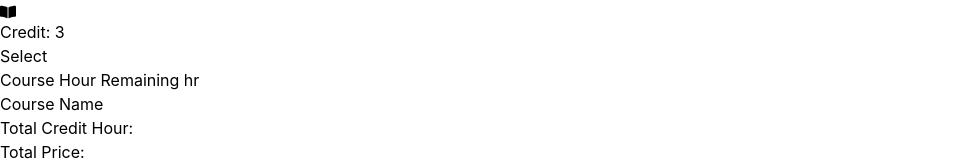
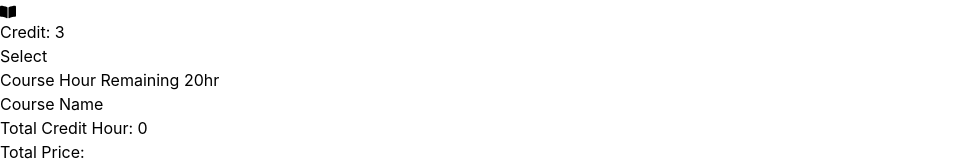
Before and after one commit to habib-153/a7-my-course-roster, a React (Vite) app: page / in a window 1280 px wide. Shown: the part 4024-4185 px from the top of the page, without its empty margins (0-958 px from the left). Built offline with nearby package versions, Linux system fonts and the light colour scheme.

Commit message:
total credit and remaining credit done

```diff
--- a/src/App.jsx
+++ b/src/App.jsx
@@ -7,14 +7,33 @@ import { useState } from 'react'
 
 function App() {
   const [courses, setAddCourse] = useState([])
+  const [addCredit, setAddCredit] = useState(0)
+  const [remainingCredit, setRemainingCredit] = useState(20)
 
   const handleAddToCart = course => {
     const isExist = courses.find((item) => item.id == course.id)
+    let temp = course?.credit;
     if(isExist){
       return alert("Already Added");
     }
-    setAddCourse([...courses, course]);
+    else{
+      // setAddCourse([...courses, course]);
+      courses.forEach((item)=>{
+        temp += item.credit;
+      });
+      const sum = 20 - temp;
+      if(sum < 0){
+        return alert("Limit shes");
+      }
+      else{
+        setAddCourse([...courses, course]);
+        setAddCredit(temp);
+        setRemainingCredit(sum);
+      }
+    }
+
  }
+
 
   return (
     <div className='max-w-6xl mx-auto mt-4'>
@@ -26,6 +45,8 @@ function App() {
 
         <Carts
         courses={courses}
+        addCredit={addCredit}
+        remainingCredit={remainingCredit}
         ></Carts>
       </div>
     </div>
--- a/src/Components/Carts/Carts.jsx
+++ b/src/Components/Carts/Carts.jsx
@@ -3,11 +3,11 @@
 import Cart from "../Cart/Cart";
 
 
-const Carts = ({courses}) => {
+const Carts = ({courses, addCredit, remainingCredit}) => {
     return (
         <div className="">
             <div className="bg-[#efefef] p-2 rounded-xl">
-                <h3 className="text-[#2F80ED] pb-2 border-b-2 font-bold text-lg">Course Hour Remaining  hr</h3>
+                <h3 className="text-[#2F80ED] pb-2 border-b-2 font-bold text-lg">Course Hour Remaining {remainingCredit}hr</h3>
                 <div>
                     <h3 className="font-bold text-lg my-2">Course Name</h3>
                     <div className="pb-2 border-b-2 text-[rgba(28,27,27,0.6)]">
@@ -17,7 +17,7 @@ const Carts = ({courses}) => {
                         }
                         </ul>
                     </div>
-                    <p className="py-2 text-[rgba(28,27,27,0.6)] font-semibold border-b-2">Total Credit Hour: </p>
+                    <p className="py-2 text-[rgba(28,27,27,0.6)] font-semibold border-b-2">Total Credit Hour: {addCredit}</p>
                     <p className="py-2 text-[rgba(28,27,27,0.6)] font-semibold">Total Price: </p>
                 </div>
             </div>
--- a/src/Components/Courses/Courses.jsx
+++ b/src/Components/Courses/Courses.jsx
@@ -16,7 +16,7 @@ const Courses = ({handleAddToCart}) => {
     return (
 
         <div className="md:w-[77%]">
-            <div className="grid grid-cols-3 gap-4">
+            <div className="grid grid-cols-3 gap-3">
                 {
                 courses.map(course => <Course
                 key={course.id}
```
